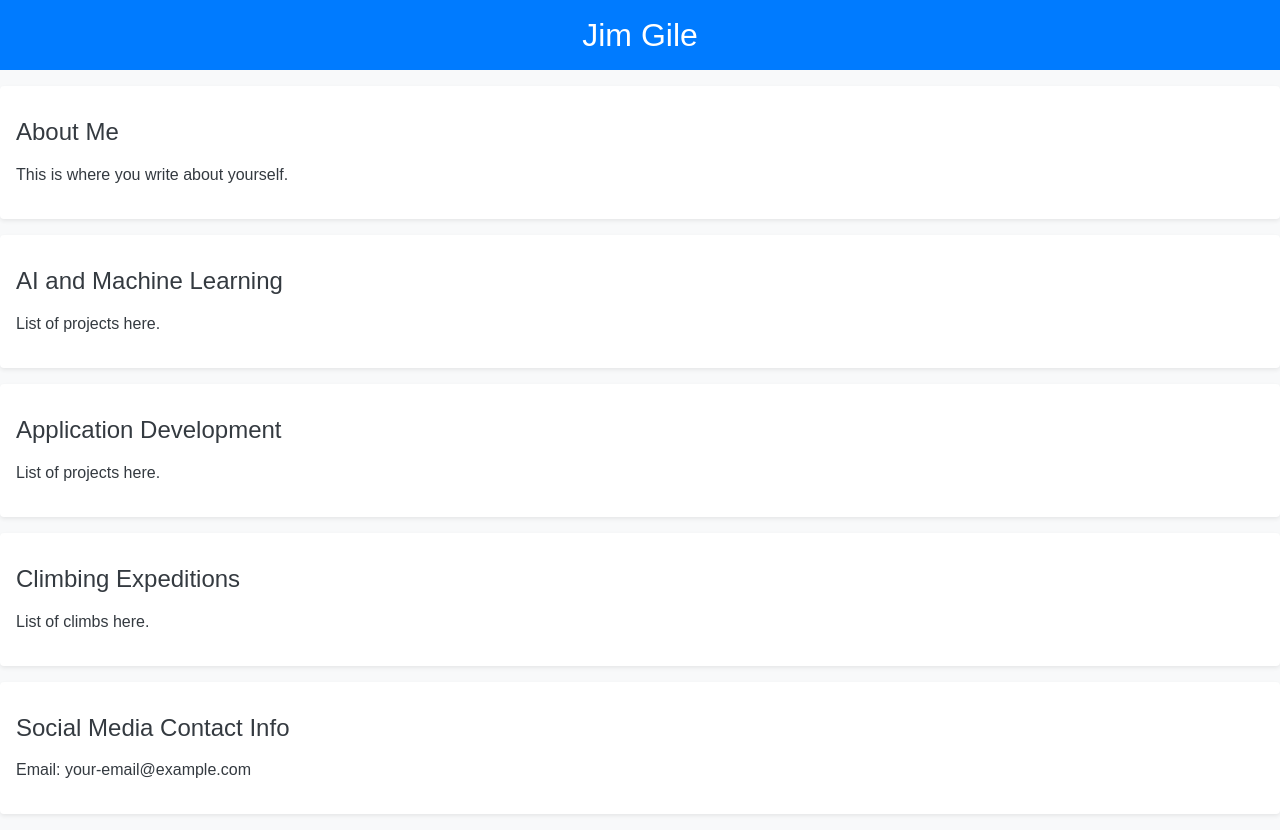
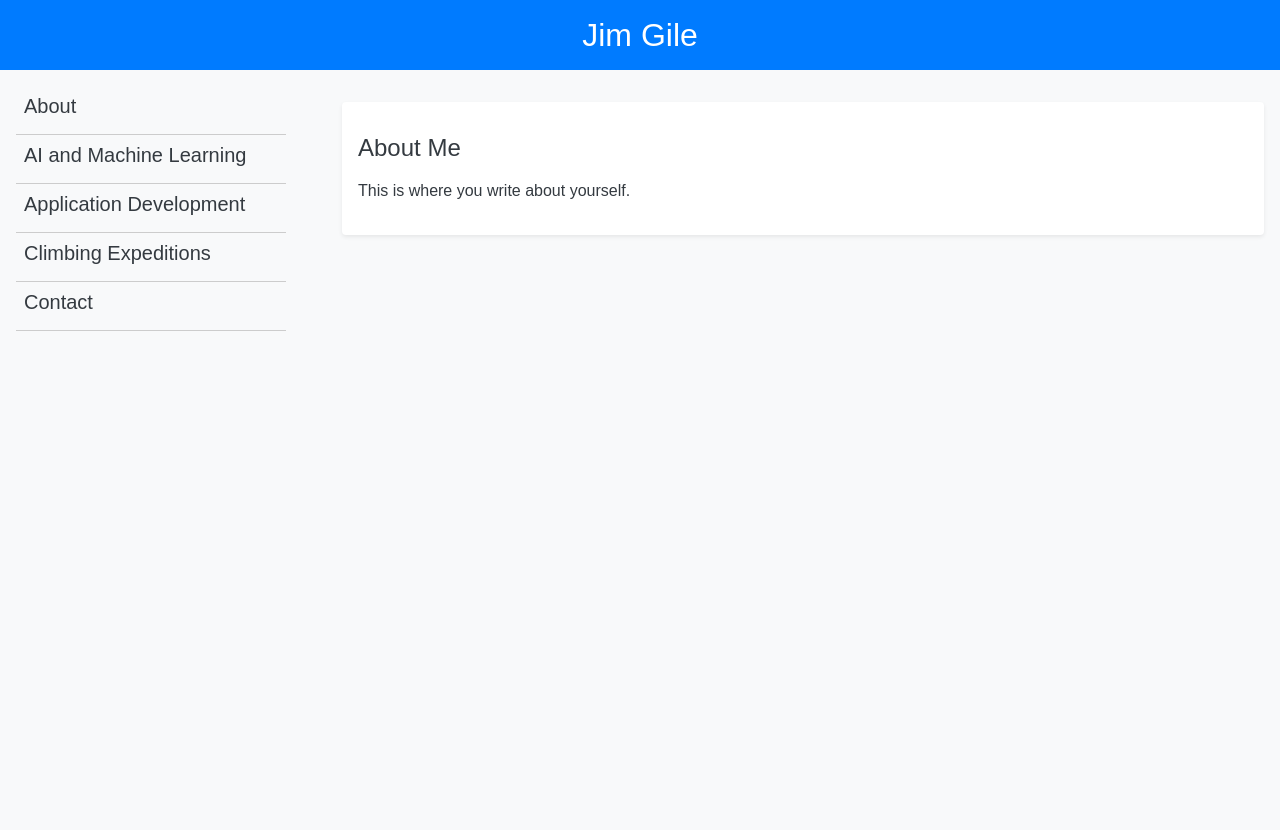
Before and after one commit to JimGile/jg-personal-website, a React (Create React App) app: page / in a window 1280 px wide. After the commit the page ends 800 px from the top, so only its background shows below. Built offline with nearby package versions, Linux system fonts and the light colour scheme; the HTML template or start-up script is replaced by a standard one.

Commit message:
Css updates

```diff
--- a/package.json
+++ b/package.json
@@ -6,6 +6,8 @@
     "@testing-library/jest-dom": "^4.2.4",
     "@testing-library/react": "^9.3.2",
     "@testing-library/user-event": "^7.1.2",
+    "bootstrap": "^5.3.0",
+    "react-bootstrap": "^2.8.0",
     "react": "^16.12.0",
     "react-dom": "^16.12.0",
     "react-scripts": "^5.0.1"
--- a/src/App.css
+++ b/src/App.css
@@ -21,6 +21,31 @@ header {
 header h1 {
     margin: 0;
     font-size: 2rem;
+}
+
+/* Menu */
+.menu {
+  display: flex;
+  flex-direction: column;
+  /*width: 200px; */
+  background-color: #f8f9fa;
+  padding: 1rem;
+}
+
+.menu-item {
+  padding: .5rem;
+  border-bottom: 1px solid #ccc;
+  cursor: pointer;
+}
+
+.menu-item:hover {
+  background-color: #e9ecef;
+}
+
+/* Main Content */
+.main-content {
+  flex: 1;
+  padding: 1rem;
 }
 
 /* Sections */
--- a/src/App.js
+++ b/src/App.js
@@ -1,5 +1,5 @@
 // src/App.js
-import React from 'react';
+import React, { useState } from 'react';
 import './App.css';
 import Header from './Header';
 import About from './About';
@@ -7,18 +7,64 @@ import AiAndMl from './AiAndMl';
 import AppDevelopment from './AppDevelopment';
 import Climbing from './Climbing';
 import Contact from './Contact';
+import Col from 'react-bootstrap/Col';
+import Row from 'react-bootstrap/Row';
 
 function App() {
+  const [selectedMenuItem, setSelectedMenuItem] = useState('About');
+
+  const menuItems = [
+    { name: 'About', component: <About /> },
+    { name: 'AI and Machine Learning', component: <AiAndMl /> },
+    { name: 'Application Development', component: <AppDevelopment /> },
+    { name: 'Climbing Expeditions', component: <Climbing /> },
+    { name: 'Contact', component: <Contact /> },
+  ];
+
   return (
     <div className="App">
       <Header />
-      <About />
-      <AiAndMl />
-      <AppDevelopment />
-      <Climbing />
-      <Contact />
+      <Row className="mb-3 row">
+        <Col sm="3">
+          <div className="menu">
+            {menuItems.map((menuItem, index) => (
+              <div key={index} className="menu-item" onClick={() => setSelectedMenuItem(menuItem.name)}>
+                <h5>{menuItem.name}</h5>
+              </div>
+            ))}
+          </div>
+        </Col>
+        <Col sm="9">
+          <div className="main-content">
+            {menuItems.find((menuItem) => menuItem.name === selectedMenuItem).component}
+          </div>
+        </Col>
+      </Row>
     </div>
   );
 }
 
+
+// import React from 'react';
+// import './App.css';
+// import Header from './Header';
+// import About from './About';
+// import AiAndMl from './AiAndMl';
+// import AppDevelopment from './AppDevelopment';
+// import Climbing from './Climbing';
+// import Contact from './Contact';
+
+// function App() {
+//   return (
+//     <div className="App">
+//       <Header />
+//       <About />
+//       <AiAndMl />
+//       <AppDevelopment />
+//       <Climbing />
+//       <Contact />
+//     </div>
+//   );
+// }
+
 export default App;
```
Also changed, not shown: 1 other file (tests, documents, lock files or other folders).
